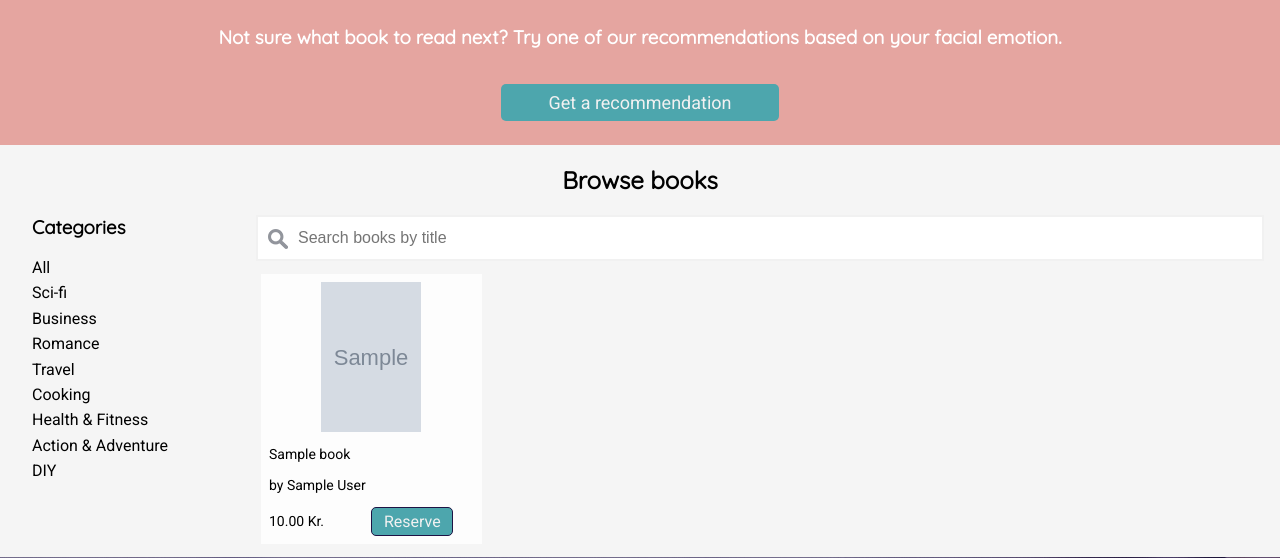
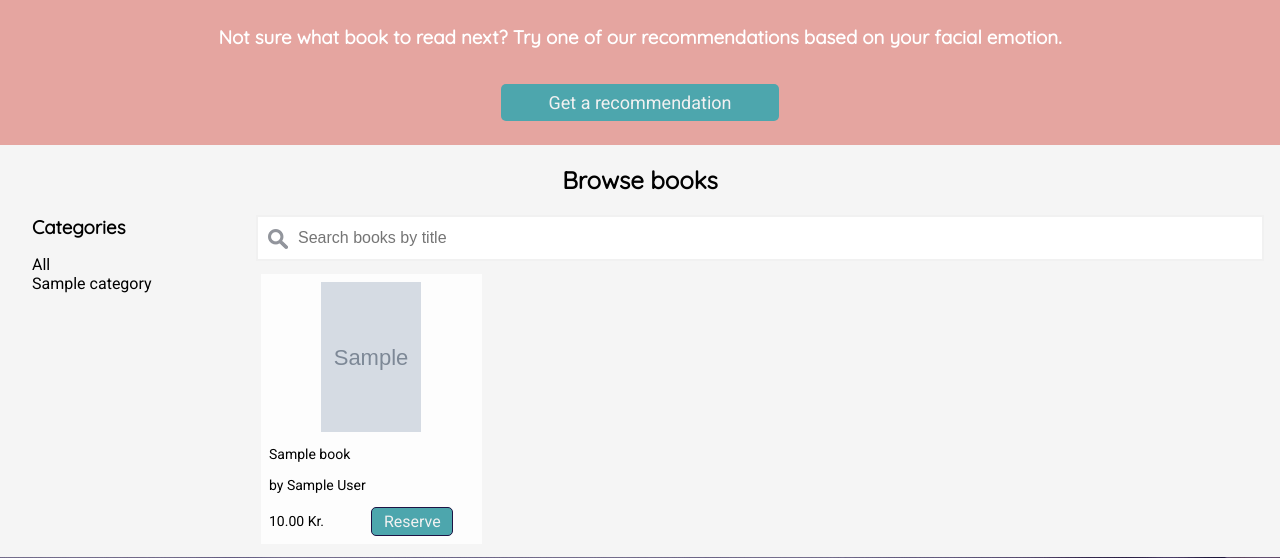
Before and after one commit to valio953/englishbooks, a PHP site: page /storefront.php in a window 1280 px wide. Shown: the part 469-1027 px from the top of the page. Run offline with PHP 8.4, Linux system fonts and the light colour scheme; tables that the repository leaves empty hold one stand-in row (values such as "Sample post"); grey boxes marked "Sample" are stand-in pictures; some libraries are stand-ins or nearby versions.

Commit message:
frontend categories - working; process results from emotion scanner - get the emotion with highest result

```diff
--- a/css/style.css
+++ b/css/style.css
@@ -531,7 +531,7 @@ body {
   margin: 0;
 }
 
-#categories p {
+#categories a {
   padding: 0.2rem 2rem;
   margin: 0;
 }
--- a/includes/Books.php
+++ b/includes/Books.php
@@ -194,7 +194,15 @@ class Books {
         return true;
     }
 
-    public function get_books() {
+    public function get_books($params) {
+        $where_array[] = "1=1";
+        $binds = array();
+
+        if ($params["category"] != "") {
+            $where_array[] = "book_category=:category";
+            $binds[":category"] = $params["category"];
+        }
+
         $rst_get_books = $this->dbh->prepare('
             SELECT
                 book_isbn,
@@ -210,8 +218,10 @@ class Books {
                 book_price
             FROM
                 books
+            WHERE
+                ' . implode(" AND ", $where_array) . '
         ');
-        $rst_get_books->execute();
+        $rst_get_books->execute($binds);
         $books = $rst_get_books->fetchAll(PDO::FETCH_ASSOC);
 
         $i = 0;
--- a/js/books.js
+++ b/js/books.js
@@ -150,8 +150,10 @@ var books = {
         xhttp.send();
     },
 
-    getBooks: function()
+    getBooks: function(category)
     {
+        category = (typeof category === 'undefined') ? '' : category;
+
         var bookCardsSrc = '', i;
         var xhttp = new XMLHttpRequest();
         xhttp.onreadystatechange = function() {
@@ -193,7 +195,7 @@ var books = {
             }
         };
 
-        xhttp.open("GET", "includes/receiver.php?req=get_books", true);
+        xhttp.open("GET", "includes/receiver.php?req=get_books&category=" + category, true);
         xhttp.setRequestHeader("Content-Type", "application/x-www-form-urlencoded;charset=UTF-8");
         xhttp.send();
     },
--- a/js/emotions.js
+++ b/js/emotions.js
@@ -45,7 +45,15 @@ function take_snapshot() {
                     data: "{'url': '" + img_src + "'}",
                 })
                 .done(function(data) {
-                    alert("success");
+                    //alert("success");
+                    console.log(data);
+
+                    var scores = data[0].scores;
+
+                    var scores_keys = Object.keys(scores);
+                    var largest_key = Math.max.apply(null, scores_keys.map(x => scores[x]));
+                    var score = scores_keys.reduce((score, key) => { if (scores[key] === largest_key){ score.push(key); } return score; }, []);
+
                 })
                 .fail(function() {
                     alert("error");
--- a/storefront.php
+++ b/storefront.php
@@ -1,3 +1,22 @@
+<?php
+
+include_once (dirname (__FILE__) . '/includes/Books.php');
+$books = new Books();
+
+$get_categories = $books->get_categories();
+
+$categories_src = '<a href=\'javascript:books.getBooks();\' class="a-nostyle">All</a><br />';
+for($i=0; $i<count($get_categories); $i++)
+{
+	$cid = $get_categories[$i]["category_id"];
+	$cname = $get_categories[$i]["category_name"];
+
+	$categories_src .= 	'<a href=\'javascript:books.getBooks("' . $cid . '");\' class="a-nostyle">';
+	$categories_src .= 	$cname;
+	$categories_src .= 	'</a><br />';
+}
+?>
+
 <!DOCTYPE html>
 <html>
 <head>
@@ -63,7 +82,7 @@
 			<article class="browse-books-content">
 				<article id="categories">
 					<h3>Categories</h3>
-					<p>All</p>
+					<!--<p>All</p>
 					<p>Sci-fi</p>
 					<p>Business</p>
 					<p>Romance</p>
@@ -71,7 +90,8 @@
 					<p>Cooking</p>
 					<p>Health & Fitness</p>
 					<p>Action & Adventure</p>
-					<p>DIY</p>
+					<p>DIY</p>-->
+					<?php echo $categories_src; ?>
 				</article>
 				<article id="browse-book-cards">
 					<article id="search-bar-storefront">
@@ -120,7 +140,7 @@
 	</footer>
 
 	<script src="js/books.js" type="text/javascript"></script>
-    <script src="js/webcam.min.js" type="text/javascript"></script>
+    <!--<script src="js/webcam.min.js" type="text/javascript"></script>-->
     <script src="js/emotions.js" type="text/javascript"></script>
 	<script type="text/javascript">
 		document.addEventListener("DOMContentLoaded", function(event) {
```
Also changed, not shown: test.php (deleted, +0 -17 lines), temp_imgs/tmpImg_1496617749.jpg (added), wf/tmpImg_1495602508.jpg (added).
